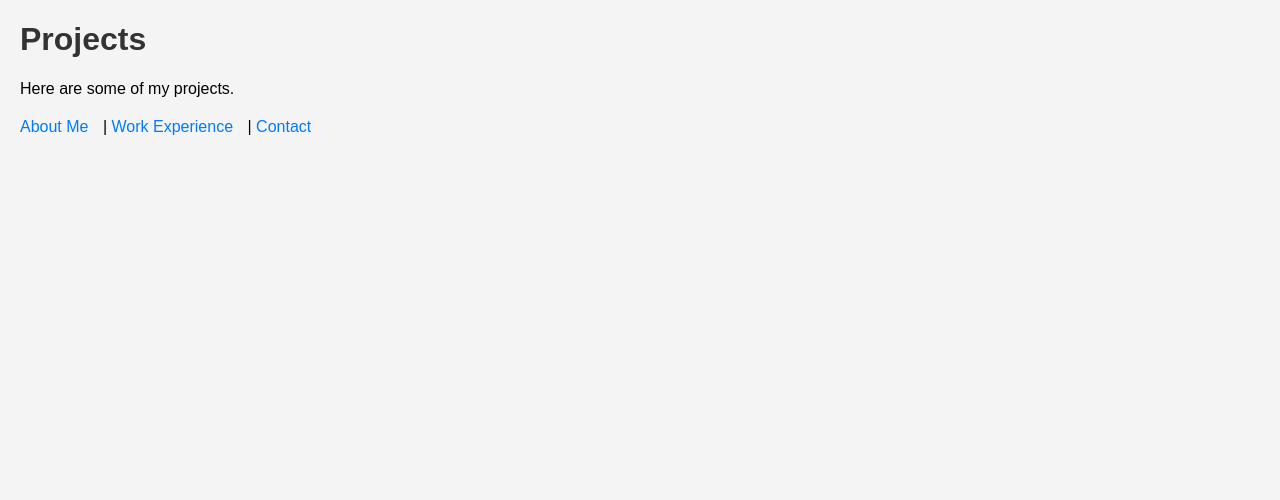
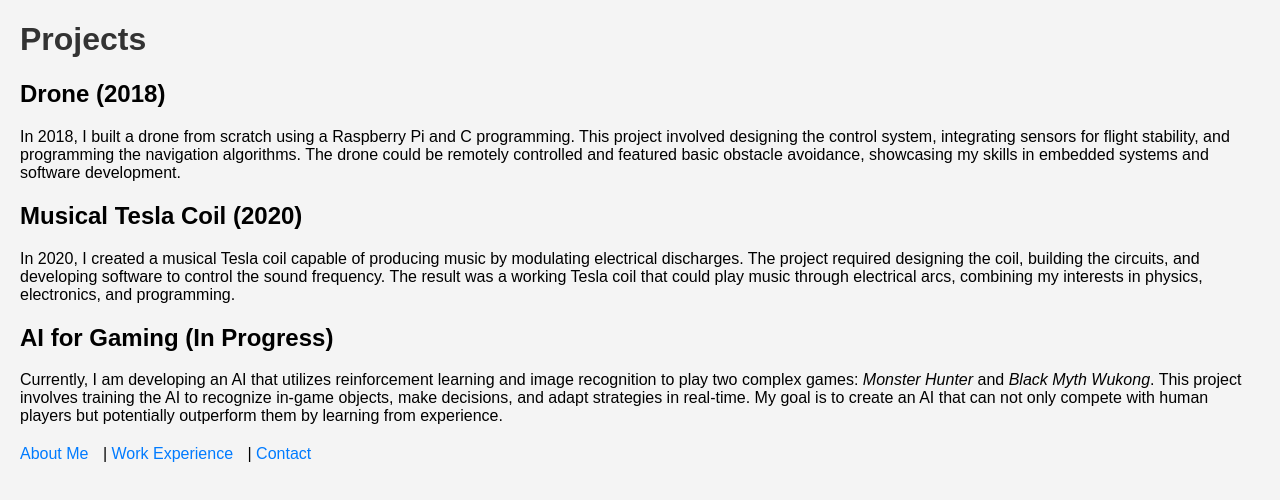
Before and after one commit to Lelouch-Vi-Britannia/Lelouch-Vi-Britannia.github.io, a plain HTML site: page projects.html in a window 1280 px wide. Drawn offline with Linux system fonts and the light colour scheme.

Commit message:
-Added content in project -Added content in contact

```diff
--- a/projects.html
+++ b/projects.html
@@ -8,7 +8,22 @@
 </head>
 <body>
 <h1>Projects</h1>
-    <p>Here are some of my projects.</p>
+
+<h2>Drone (2018)</h2>
+<p>
+    In 2018, I built a drone from scratch using a Raspberry Pi and C programming. This project involved designing the control system, integrating sensors for flight stability, and programming the navigation algorithms. The drone could be remotely controlled and featured basic obstacle avoidance, showcasing my skills in embedded systems and software development.
+</p>
+
+<h2>Musical Tesla Coil (2020)</h2>
+<p>
+    In 2020, I created a musical Tesla coil capable of producing music by modulating electrical discharges. The project required designing the coil, building the circuits, and developing software to control the sound frequency. The result was a working Tesla coil that could play music through electrical arcs, combining my interests in physics, electronics, and programming.
+</p>
+
+<h2>AI for Gaming (In Progress)</h2>
+<p>
+    Currently, I am developing an AI that utilizes reinforcement learning and image recognition to play two complex games: <em>Monster Hunter</em> and <em>Black Myth Wukong</em>. This project involves training the AI to recognize in-game objects, make decisions, and adapt strategies in real-time. My goal is to create an AI that can not only compete with human players but potentially outperform them by learning from experience.
+</p>
+
 <nav>
     <a href="/">About Me</a> |
     <a href="/work-experience">Work Experience</a> |
```
Also changed, not shown: contact.html (+1 -1 lines). Lines whose indentation alone changed are shown as unchanged.
